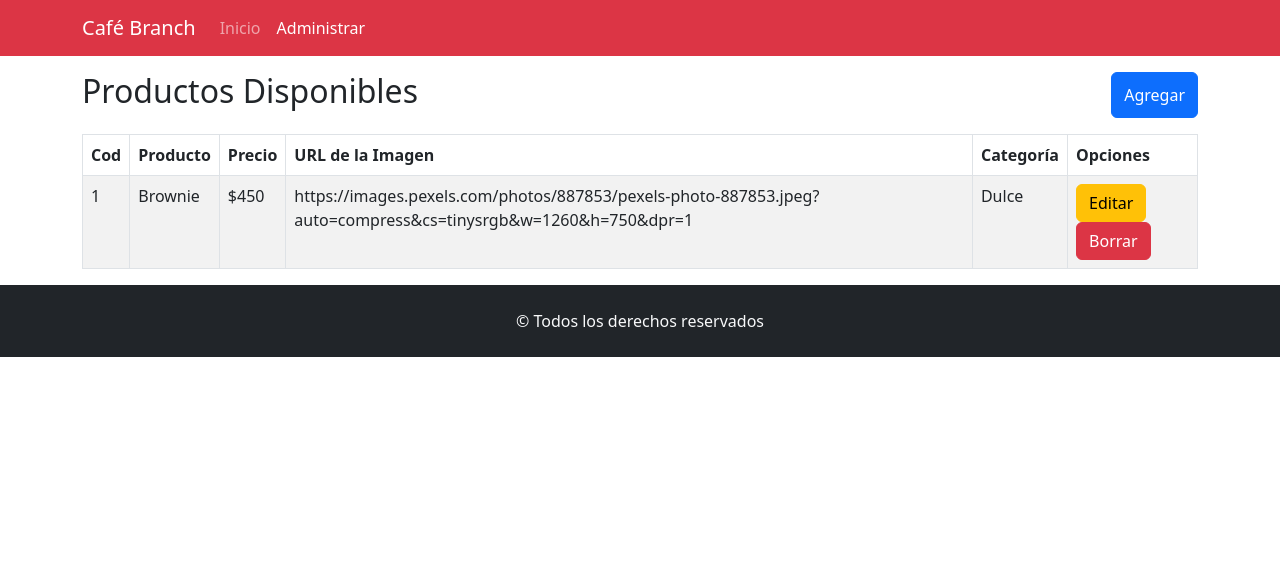
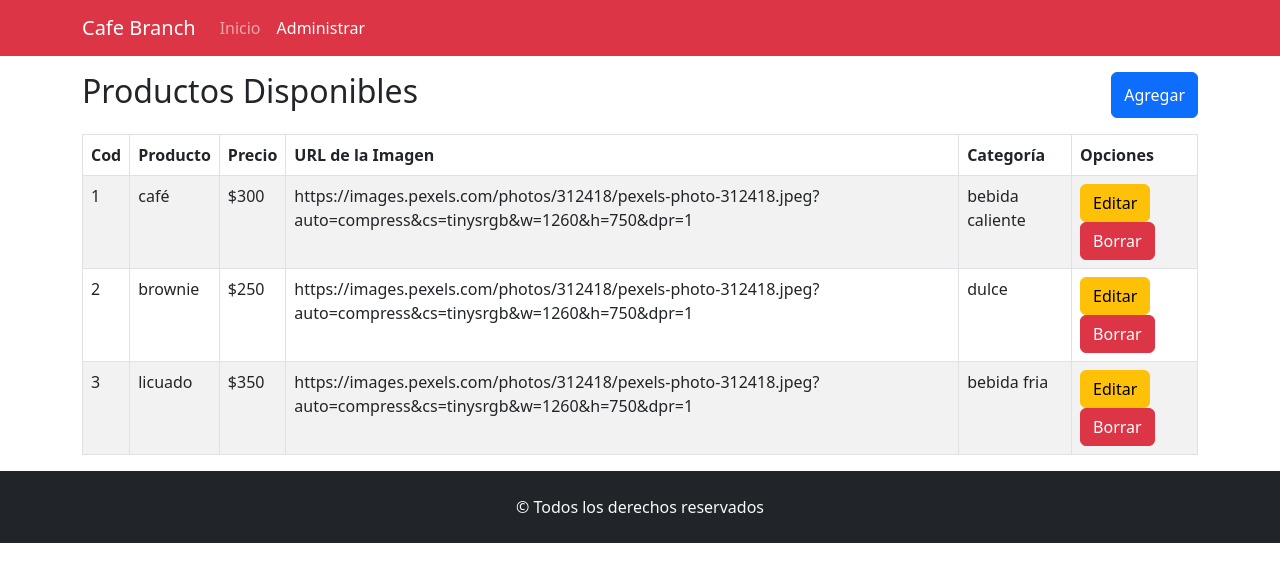
Before and after one commit to nunicho/cafebranch, a React (Create React App) app: page /Administrador in a window 1280 px wide. Shown: the top 582 px of the page. Built offline with nearby package versions, Linux system fonts and the light colour scheme; data requests are answered from the project's data file.

Commit message:
agregamos comentarios

```diff
--- /dev/null
+++ b/db.json
@@ -0,0 +1,26 @@
+{
+    "productos":[
+        {
+            "nombreProducto":"café",
+            "precio": 300,
+            "categoria":"bebida caliente",
+            "imagen": "https://images.pexels.com/photos/312418/pexels-photo-312418.jpeg?auto=compress&cs=tinysrgb&w=1260&h=750&dpr=1",
+            "id":1
+        },
+        {
+            "nombreProducto":"brownie",
+            "precio": 250,
+            "categoria":"dulce",
+            "imagen": "https://images.pexels.com/photos/312418/pexels-photo-312418.jpeg?auto=compress&cs=tinysrgb&w=1260&h=750&dpr=1",
+            "id":2
+        },
+        {
+            "nombreProducto":"licuado",
+            "precio": 350,
+            "categoria":"bebida fria",
+            "imagen": "https://images.pexels.com/photos/312418/pexels-photo-312418.jpeg?auto=compress&cs=tinysrgb&w=1260&h=750&dpr=1",
+            "id":3
+
+        }
+    ]
+}
--- a/src/App.jsx
+++ b/src/App.jsx
@@ -21,12 +21,11 @@ function App() {
     <Route exact path='/Administrador' element={<Administrador></Administrador>}></Route>
     {/* <Route exact path='/Footer' element={<Footer></Footer>}></Route> */}
     {/* <Route exact path='/Menu' element={<Menu></Menu>}></Route> */}
-    <Route exact path='/Inicio' element={<Inicio></Inicio>}></Route>
     <Route exact path='/CardProducto' element={<CardProducto></CardProducto>}></Route>
     <Route exact path='/DetalleProducto' element={<DetalleProducto></DetalleProducto>}></Route>
     <Route exact path='/ItemProducto' element={<ItemProducto></ItemProducto>}></Route>
-    <Route exact path='/administrar/CrearProducto' element={<CrearProducto></CrearProducto>}></Route>
-    <Route exact path='/administrar/EditarProducto/:id  ' element={<EditarProducto></EditarProducto>}></Route>
+    <Route exact path='/administrar/crear' element={<CrearProducto></CrearProducto>}></Route>
+    <Route exact path='/administrar/editar/:id  ' element={<EditarProducto></EditarProducto>}></Route>
     <Route  path='*' element={<Error404></Error404>}></Route>
   </Routes>
  <Footer></Footer>
--- a/src/components/common/Menu.jsx
+++ b/src/components/common/Menu.jsx
@@ -8,18 +8,27 @@ import {Link, NavLink} from 'react-router-dom'
 
 const Menu = () => {
     return (
- <>
-      <Navbar bg="danger" variant="dark">
-        <Container>
-          <Navbar.Brand as={Link} to='/'>Café Branch</Navbar.Brand>
+
+    <Navbar bg="danger" variant="dark" expand="lg">
+      <Container>
+        <Navbar.Brand as={Link} to="/">
+          Cafe Branch
+        </Navbar.Brand>
+        <Navbar.Toggle aria-controls="basic-navbar-nav" />
+        <Navbar.Collapse id="basic-navbar-nav">
           <Nav className="me-auto">
-            <NavLink  className="nav-item nav-link" to='/'>Inicio</NavLink>
-            <NavLink className="nav-item nav-link" to='/administrador' >Administrar</NavLink>
+            <NavLink className="nav-item nav-link" to="/">
+              Inicio
+            </NavLink>
+            <NavLink className="nav-item nav-link" to="/administrador">
+              Administrar
+            </NavLink>
           </Nav>
-        </Container>
-      </Navbar>
+        </Navbar.Collapse>
+      </Container>
+    </Navbar>
 
-    </>
+
     );
 };
 
--- /dev/null
+++ b/src/components/helpers/queries.js
@@ -0,0 +1,24 @@
+// archivo que nos sirva para hacer las consultas a la API (json-server)
+
+const URL = 'http://localhost:3004/productos';
+// tipos de peticiones
+// petición GET que trae todos los productos o un producto
+// petición POST, crear un producto, login
+// petición DELETE, petición para borrar
+// petición PUT, petición que pide modificar un producto
+
+// peticion GET que trae todos los productos
+
+
+// petición GET que trae todos los productos
+export const consultarAPI = async() =>{
+    try{
+
+        const respuesta = await fetch (URL);
+        const listaProductos = await respuesta.json();
+        // console.log(listaProductos)
+        return listaProductos
+    }catch(error){
+        console.log(error)
+    }
+}
--- a/src/components/views/Administrador.jsx
+++ b/src/components/views/Administrador.jsx
@@ -1,10 +1,34 @@
-import React from 'react';
+import React, { useEffect, useState } from 'react';
 import 'bootstrap/dist/css/bootstrap.min.css';
 import Table from 'react-bootstrap/Table';
 import { Button } from 'react-bootstrap';
+import { consultarAPI } from '../helpers/queries';
 import ItemProducto from './Producto/ItemProducto';
 
+
+
 const Administrador = () => {
+const [productos, setProductos]=useState([])
+
+
+useEffect  (()=>{
+//opción 1
+
+consultarAPI().then((respuesta)=>{
+console.log(respuesta)
+setProductos(respuesta)
+})
+
+    // opcion 2
+    // const consultaPrueba = async()=>{
+    //   const prueba = await consultarAPI();
+    //   console.log(prueba);
+    // }
+    // consultaPrueba();
+
+
+},[])
+
 return (
     <div className="container">
         <div className="d-flex justify-content-between my-3">
@@ -23,8 +47,10 @@ return (
         </tr>
       </thead>
       <tbody>
-        <ItemProducto></ItemProducto>
-      </tbody>
+        {
+             productos.map((producto)=> <ItemProducto key={producto.id} producto={producto}></ItemProducto> )
+        }
+     </tbody>
     </Table>
     </div>
   );
--- a/src/components/views/Producto/CrearProducto.jsx
+++ b/src/components/views/Producto/CrearProducto.jsx
@@ -27,8 +27,11 @@ return (
        <Form.Group className="mb-3">
         <Form.Label>Categoría</Form.Label>
         <Form.Select>
-          <option>Dulce</option>
-          <option>Salado</option>
+           <option value="">Seleccione una opcion</option>
+            <option value="bebida-caliente">Bebida caliente</option>
+            <option value="bebida-fria">Bebida fria</option>
+            <option value="dulce">Dulce</option>
+            <option value="salado">Salado</option>
         </Form.Select>
       </Form.Group>
       <Button variant="primary" type="submit">
--- a/src/components/views/Producto/EditarProducto.jsx
+++ b/src/components/views/Producto/EditarProducto.jsx
@@ -27,8 +27,11 @@ return (
        <Form.Group className="mb-3">
         <Form.Label>Categoría</Form.Label>
         <Form.Select>
-          <option>Dulce</option>
-          <option>Salado</option>
+           <option value="">Seleccione una opcion</option>
+            <option value="bebida-caliente">Bebida caliente</option>
+            <option value="bebida-fria">Bebida fria</option>
+            <option value="dulce">Dulce</option>
+            <option value="salado">Salado</option>
         </Form.Select>
       </Form.Group>
       <Button variant="primary" type="submit">
--- a/src/components/views/Producto/ItemProducto.jsx
+++ b/src/components/views/Producto/ItemProducto.jsx
@@ -2,17 +2,18 @@ import React from 'react';
 import 'bootstrap/dist/css/bootstrap.min.css';
 import { Button } from 'react-bootstrap';
 
-const ItemProducto = () => {
+const ItemProducto = ({producto}) => {
     return (
         <tr>
-          <td>1</td>
-          <td>Brownie</td>
-          <td>$450</td>
-          <td>https://images.pexels.com/photos/887853/pexels-photo-887853.jpeg?auto=compress&cs=tinysrgb&w=1260&h=750&dpr=1</td>
-          <td>Dulce</td>
+            {/* <td>{props.producto.id}</td>*/}
+          <td>{producto.id}</td>
+          <td>{producto.nombreProducto}</td>
+          <td>${producto.precio}</td>
+          <td>{producto.imagen}</td>
+          <td>{producto.categoria}</td>
           <td>
-            <Button variant="warning">Editar</Button>{' '}
-            <Button variant="danger">Borrar</Button>{' '}
+            <Button variant="warning">Editar</Button>
+            <Button variant="danger">Borrar</Button>
           </td>
         </tr>
     );
```
Also changed, not shown: 1 other file (tests, documents, lock files or other folders).
